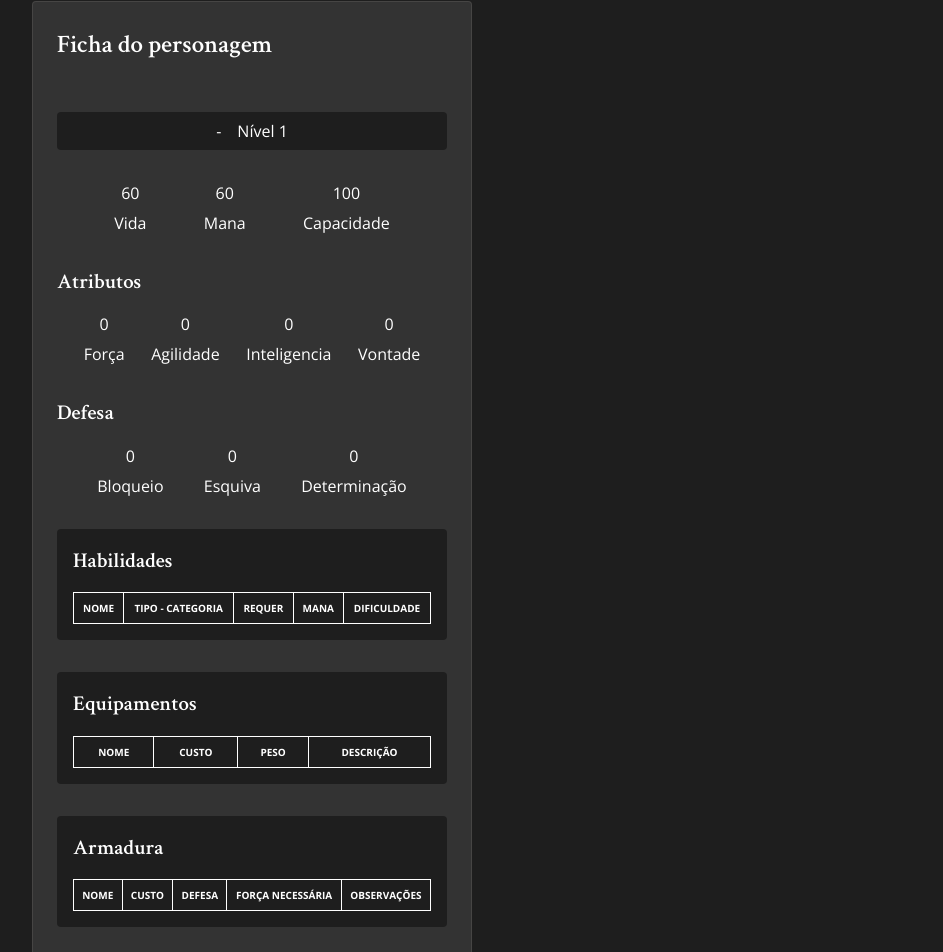
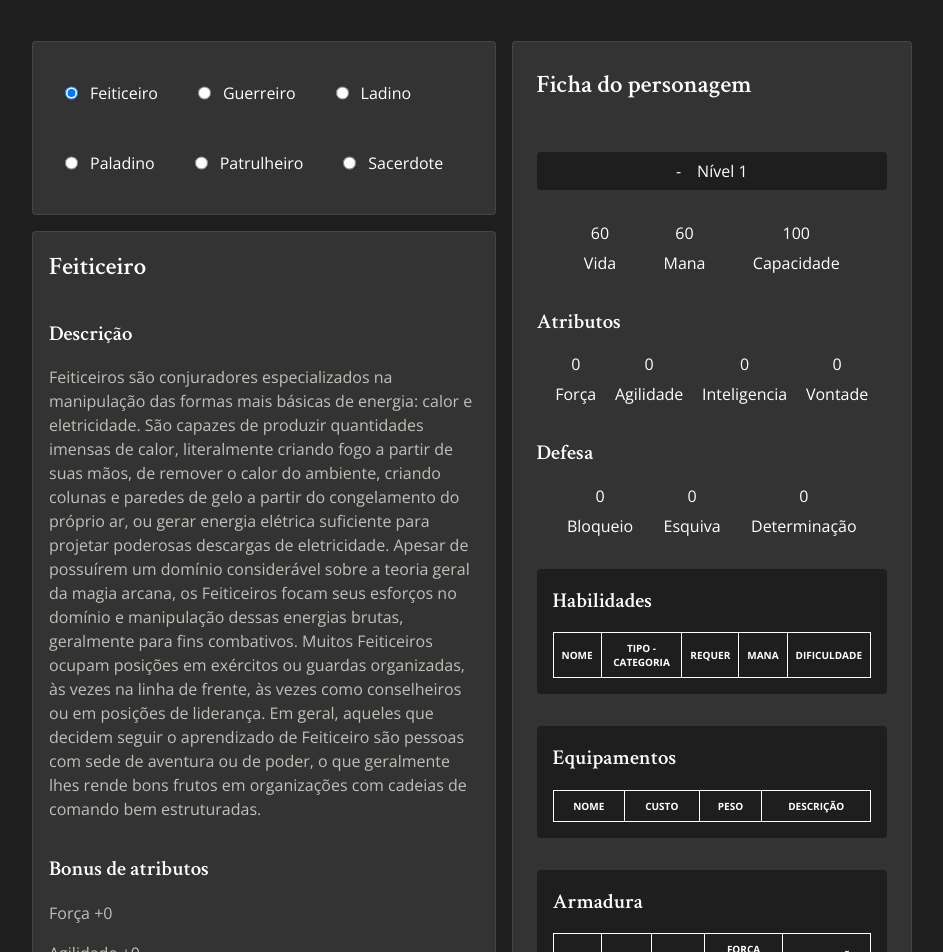
Before and after one commit to marcosvbs/go-role-playing, a React (Vite) app: page /vocation-selection in a window 1280 px wide. Shown: the part 202-1154 px from the top of the page, without its empty margins (168-1111 px from the left). Built offline with nearby package versions, Linux system fonts and the light colour scheme.

Commit message:
add selected vocation information feature

```diff
--- a/src/pages/RaceSelection/index.tsx
+++ b/src/pages/RaceSelection/index.tsx
@@ -42,9 +42,10 @@ export function RaceSelection() {
   const racesAutomaticSkills = skills.filter(
     (skill) => skill.associations.raceId !== null
   );
-  const defaultSelectedRaceId = 0;
 
   const { updateCharacterSheetRace } = useContext(CharacterSheetContext);
+
+  const defaultSelectedRaceId = 0;
 
   const selectRace = useCallback(
     (raceId: number) => {
--- a/src/pages/RaceSelection/styles.ts
+++ b/src/pages/RaceSelection/styles.ts
@@ -41,7 +41,18 @@ export const RaceOptions = styled.form`
   .option {
     display: flex;
     flex-direction: row;
-    gap: 0.5rem;
+    gap: 0.25rem;
+    cursor: pointer;
+
+    input {
+      padding: 0.5rem;
+      cursor: pointer;
+    }
+
+    label {
+      padding: 0.5rem;
+      cursor: pointer;
+    }
   }
 `;
 export const SelectedRaceInfo = styled.div`
@@ -64,4 +75,8 @@ export const SelectedRaceInfo = styled.div`
     flex-direction: column;
     gap: 1rem;
   }
+
+  p {
+    color: ${(props) => props.theme["gray-400"]};
+  }
 `;
--- a/src/pages/VocationSelection/index.tsx
+++ b/src/pages/VocationSelection/index.tsx
@@ -1,17 +1,148 @@
 import { CharacterSheet } from "../../components/CharacterSheet";
 import { Header } from "../../components/Header";
 import { NavigationBar } from "../../components/NavigationBar";
-import { VocationSelectionContainer } from "./styles";
+import {
+  SelectedVocationInfo,
+  VocationOptions,
+  VocationSelectionBody,
+  VocationSelectionContainer,
+  VocationSelectionForm,
+} from "./styles";
+import { vocations } from "../../data/vocations.json";
+import { skills } from "../../data/skills.json";
+import { useCallback, useState } from "react";
+import { SkillCard } from "../../components/SkillCard";
+// interface Skill {
+//   name: string;
+//   type: string;
+//   category: string | null;
+//   requirement: string | null;
+//   mana: string | number | null;
+//   difficulty: string | number | null;
+//   description: string;
+// }
 
 export function VocationSelection() {
+  const avaliableVocations = vocations;
+  const vocationsAutomaticSkills = skills.filter(
+    (skill) => skill.associations.vocationId !== null
+  );
+
+  const defaultSelectedVocationId = 0;
+
+  const selectVocation = useCallback(
+    (vocationId: number) => {
+      const [vocation] = avaliableVocations.filter(
+        (vocation) => vocation.id === vocationId
+      );
+      const [vocationAutomaticSkill] = vocationsAutomaticSkills.filter(
+        (skill) => vocation.id === skill.associations.vocationId
+      );
+
+      return {
+        id: vocation.id,
+        name: vocation.name,
+        description: vocation.description,
+        attributesBonus: {
+          strength: vocation.attributeBonus.strength,
+          agility: vocation.attributeBonus.agility,
+          intelligence: vocation.attributeBonus.intelligence,
+          will: vocation.attributeBonus.will,
+        },
+        automaticSkill: {
+          name: vocationAutomaticSkill.name,
+          type: vocationAutomaticSkill.type,
+          category: vocationAutomaticSkill.category,
+          requirement: vocationAutomaticSkill.requirement,
+          mana: vocationAutomaticSkill.mana,
+          difficulty: vocationAutomaticSkill.difficulty,
+          description: vocationAutomaticSkill.description,
+        },
+      };
+    },
+    [avaliableVocations, vocationsAutomaticSkills]
+  );
+
+  const [selectedVocation, setSelectedVocation] = useState(
+    selectVocation(defaultSelectedVocationId)
+  );
+
+  function handleSelectVocation(vocationId: number) {
+    setSelectedVocation(selectVocation(vocationId));
+  }
+
   return (
     <>
       <Header />
+
       <VocationSelectionContainer>
         <h3>Passo 1: Escolha sua classe</h3>
-        <CharacterSheet />
-        <NavigationBar previousPage={"/race-selection"} nextPage={"/"} />
+
+        <VocationSelectionBody>
+          <VocationSelectionForm>
+            <VocationOptions>
+              {avaliableVocations ? (
+                avaliableVocations.map((vocation) => {
+                  return (
+                    <div className={"option"} key={vocation.id}>
+                      <input
+                        type={"radio"}
+                        id={vocation.name}
+                        name={"vocations"}
+                        value={vocation.name}
+                        checked={vocation.id === selectedVocation.id}
+                        onChange={() => {
+                          handleSelectVocation(vocation.id);
+                        }}
+                      />
+                      <label htmlFor={vocation.name}>{vocation.name}</label>
+                    </div>
+                  );
+                })
+              ) : (
+                <></>
+              )}
+            </VocationOptions>
+
+            <SelectedVocationInfo>
+              <div className={"titleSection"}>
+                <h4>{selectedVocation.name}</h4>
+              </div>
+
+              <section className={"infoSection"}>
+                <h5>Descrição</h5>
+                <p>{selectedVocation.description}</p>
+              </section>
+
+              <section className={"infoSection"}>
+                <h5>Bonus de atributos</h5>
+                <p>Força +{selectedVocation.attributesBonus.strength}</p>
+                <p>Agilidade +{selectedVocation.attributesBonus.agility}</p>
+                <p>
+                  Inteligencia +{selectedVocation.attributesBonus.intelligence}
+                </p>
+                <p>Vontade +{selectedVocation.attributesBonus.will}</p>
+              </section>
+
+              <section className={"infoSection"}>
+                <h5>Habilidade Automática</h5>
+                <SkillCard
+                  name={selectedVocation.automaticSkill.name}
+                  description={selectedVocation.automaticSkill.description}
+                  category={selectedVocation.automaticSkill.category}
+                  type={selectedVocation.automaticSkill.type}
+                  mana={selectedVocation.automaticSkill.mana}
+                  difficulty={selectedVocation.automaticSkill.difficulty}
+                />
+              </section>
+            </SelectedVocationInfo>
+          </VocationSelectionForm>
+
+          <CharacterSheet />
+        </VocationSelectionBody>
       </VocationSelectionContainer>
+
+      <NavigationBar previousPage={"/race-selection"} nextPage={"/"} />
     </>
   );
 }
--- a/src/pages/VocationSelection/styles.ts
+++ b/src/pages/VocationSelection/styles.ts
@@ -8,4 +8,75 @@ export const VocationSelectionContainer = styled.div`
   max-width: 880px;
 
   margin-top: 4rem;
+
+  h3 {
+    margin-bottom: 2.5rem;
+  }
 `;
+
+export const VocationSelectionBody = styled.div`
+  display: flex;
+  flex-direction: row;
+  gap: 1rem;
+`;
+
+export const VocationSelectionForm = styled.div`
+  display: flex;
+  flex-direction: column;
+  gap: 1rem;
+`;
+
+export const VocationOptions = styled.div`
+  display: flex;
+  flex-direction: row;
+  flex-wrap: wrap;
+  gap: 2rem;
+
+  padding: 2rem;
+
+  border: 1px solid ${(props) => props.theme["low-opacity-gray"]};
+  border-radius: 4px;
+  background-color: ${(props) => props.theme["gray-600"]};
+
+  .option {
+    display: flex;
+    flex-direction: row;
+    gap: 0.25rem;
+    cursor: pointer;
+
+    input {
+      padding: 0.5rem;
+      cursor: pointer;
+    }
+
+    label {
+      padding: 0.5rem;
+      cursor: pointer;
+    }
+  }
+`;
+export const SelectedVocationInfo = styled.div`
+  display: flex;
+  flex-direction: column;
+  gap: 2rem;
+
+  padding: 1rem;
+
+  border: 1px solid ${(props) => props.theme["low-opacity-gray"]};
+  border-radius: 4px;
+  background-color: ${(props) => props.theme["gray-600"]};
+
+  .titleSection {
+    display: flex;
+  }
+
+  .infoSection {
+    display: flex;
+    flex-direction: column;
+    gap: 1rem;
+  }
+
+  p {
+    color: ${(props) => props.theme["gray-400"]};
+  }
+`;
```
